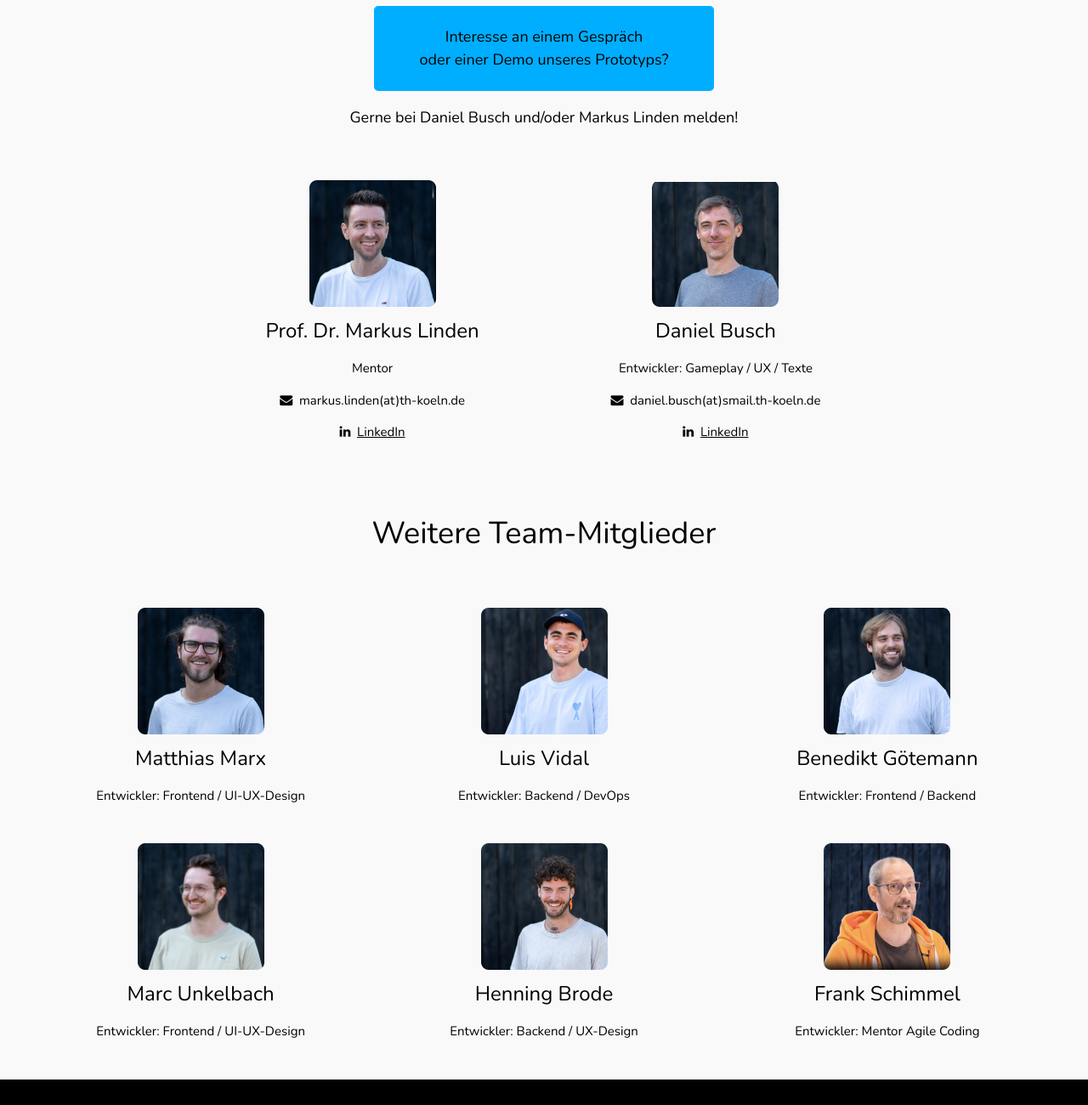
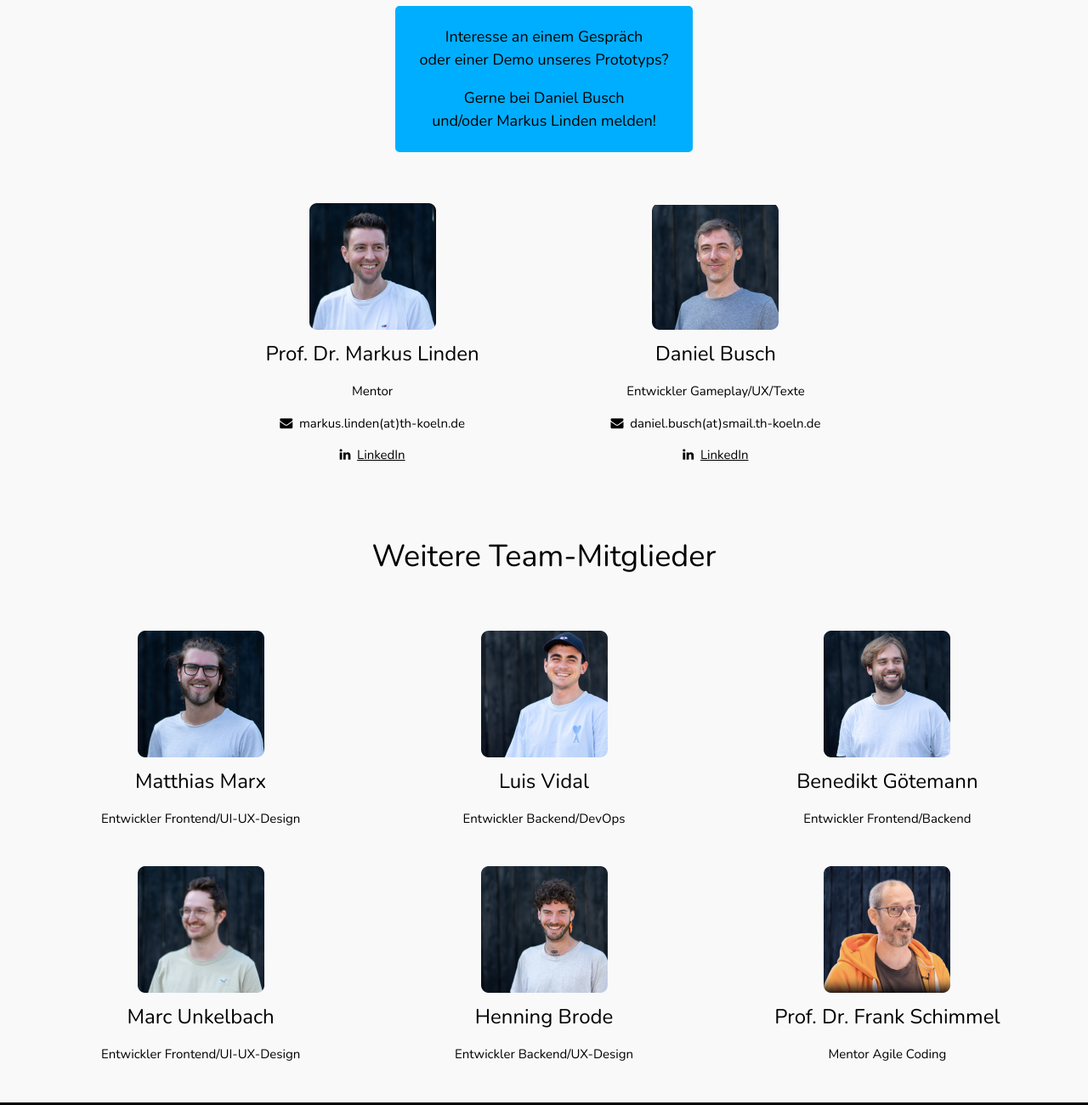
Before and after one commit to deciderstartup/deciderstartup.github.io, a plain HTML site: page index.html in a window 1280 px wide. Shown: the part 3329-4629 px from the top of the page at 85% size. Drawn offline with nearby package versions, Linux system fonts and the light colour scheme.

Commit message:
Fix: Role of Frank, width of blue call to contact

```diff
--- a/index.html
+++ b/index.html
@@ -124,8 +124,11 @@ body, html {
 <!-- Team Section -->
 <div class="w3-container w3-center" style="padding:128px 16px; padding-bottom:0; background-color: #F9F9FA; " id="kontakt">
   <h3 class="w3-center w3-xxxlarge w3-wide">KONTAKT &amp; TEAM</h3>
-  <div style="background-color:#00AEFF; padding:5px; border-radius:5px; width:400px; margin:auto"><p class="w3-center w3-large">Interesse an einem Gespräch<br/>oder einer Demo unseres Prototyps?</p></div>
-  <p class="w3-center w3-large">Gerne bei Daniel Busch und/oder Markus Linden melden!</p>
+  <div style="background-color:#00AEFF; padding:5px; border-radius:5px; width:350px; margin:auto">
+    <p class="w3-center w3-large">Interesse an einem Gespräch<br/>oder einer Demo unseres Prototyps?</p>
+    <p class="w3-center w3-large">Gerne bei Daniel Busch<br/>und/oder Markus Linden melden!</p>
+  </div>
+
   <div style="text-align:center; margin-top:60px;">
     <div style="padding-bottom:30px; display: inline-block; width:400px;">
       <img src="img/decider_markus.png" style="width:149px; height:149px;">
@@ -137,7 +140,7 @@ body, html {
     <div style="padding-bottom:30px;display: inline-block; width:400px;">
       <img src="img/decider_daniel.png" style="width:149px; height:149px;">
       <h3>Daniel Busch</h3>
-      <p>Entwickler: Gameplay / UX / Texte</p>
+      <p>Entwickler Gameplay/UX/Texte</p>
       <p><i class="fa fa-envelope"></i>&nbsp;&nbsp;daniel.busch(at)smail.th-koeln.de</p>
       <p><i class="fa fa-linkedin"></i></i>&nbsp;&nbsp;<a href="https://www.linkedin.com/in/daniel-busch-cologne/">LinkedIn</a></p>
     </div>
@@ -151,32 +154,32 @@ body, html {
     <div style="padding-bottom:30px;display: inline-block; width:400px;">
       <img src="img/decider_matthias.png" style="width:149px; height:149px;">
       <h3>Matthias Marx</h3>
-      <p>Entwickler: Frontend / UI-UX-Design</p>
+      <p>Entwickler Frontend/UI-UX-Design</p>
     </div>
     <div style="padding-bottom:30px; display: inline-block; width:400px;">
       <img src="img/decider_luis.png" style="width:149px; height:149px;">
       <h3>Luis Vidal</h3>
-      <p>Entwickler: Backend / DevOps</p>
+      <p>Entwickler Backend/DevOps</p>
     </div>
     <div style="padding-bottom:30px;display: inline-block; width:400px;">
       <img src="img/decider_benni.png" style="width:149px; height:149px;">
       <h3>Benedikt Götemann</h3>
-      <p>Entwickler: Frontend / Backend</p>
+      <p>Entwickler Frontend/Backend</p>
     </div>
     <div style="padding-bottom:30px; display: inline-block; width:400px;">
       <img src="img/decider_marc.png" style="width:149px; height:149px;">
       <h3>Marc Unkelbach</h3>
-      <p>Entwickler: Frontend / UI-UX-Design</p>
+      <p>Entwickler Frontend/UI-UX-Design</p>
     </div>
     <div style="padding-bottom:30px; display: inline-block; width:400px;">
       <img src="img/decider_henning.png" style="width:149px; height:149px;">
       <h3>Henning Brode</h3>
-      <p>Entwickler: Backend / UX-Design</p>
+      <p>Entwickler Backend/UX-Design</p>
     </div>
     <div style="padding-bottom:30px;display: inline-block; width:400px;">
       <img src="img/decider_frank.png" style="width:149px; height:149px;">
-      <h3>Frank Schimmel</h3>
-      <p>Entwickler: Mentor Agile Coding</p>
+      <h3>Prof. Dr. Frank Schimmel</h3>
+      <p>Mentor Agile Coding</p>
     </div>
   </div>
 </div>
```
